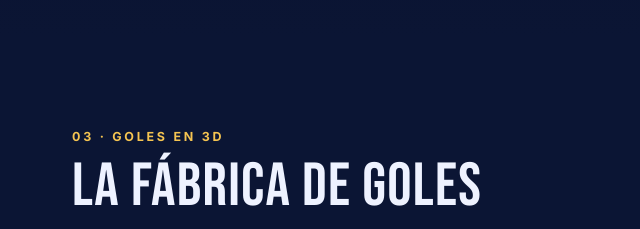
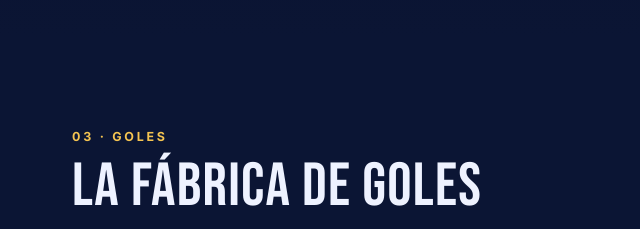
Before and after one commit to MauricioMuBravo/Historia-de-Charlyn-Corral-, a plain HTML site: page index.html in a window 1280 px wide. Shown: the part 2440-2669 px from the top of the page, 0-640 px from the left. Drawn offline with nearby package versions, Linux system fonts and the light colour scheme; animation ran at ten frames a second.

Commit message:
Update kicker text in goles section

```diff
--- a/index.html
+++ b/index.html
@@ -83,7 +83,7 @@
 <section id="goles">
   <div class="wrap">
     <div class="reveal">
-      <div class="kicker">03 · Goles en 3D</div>
+      <div class="kicker">03 · Goles</div>
       <h2>La fábrica de goles</h2>
       <p class="lead">Arrastra para girar la cancha y pasa el cursor sobre una columna para ver el detalle. Cambia de serie con los botones.</p>
     </div>
```
